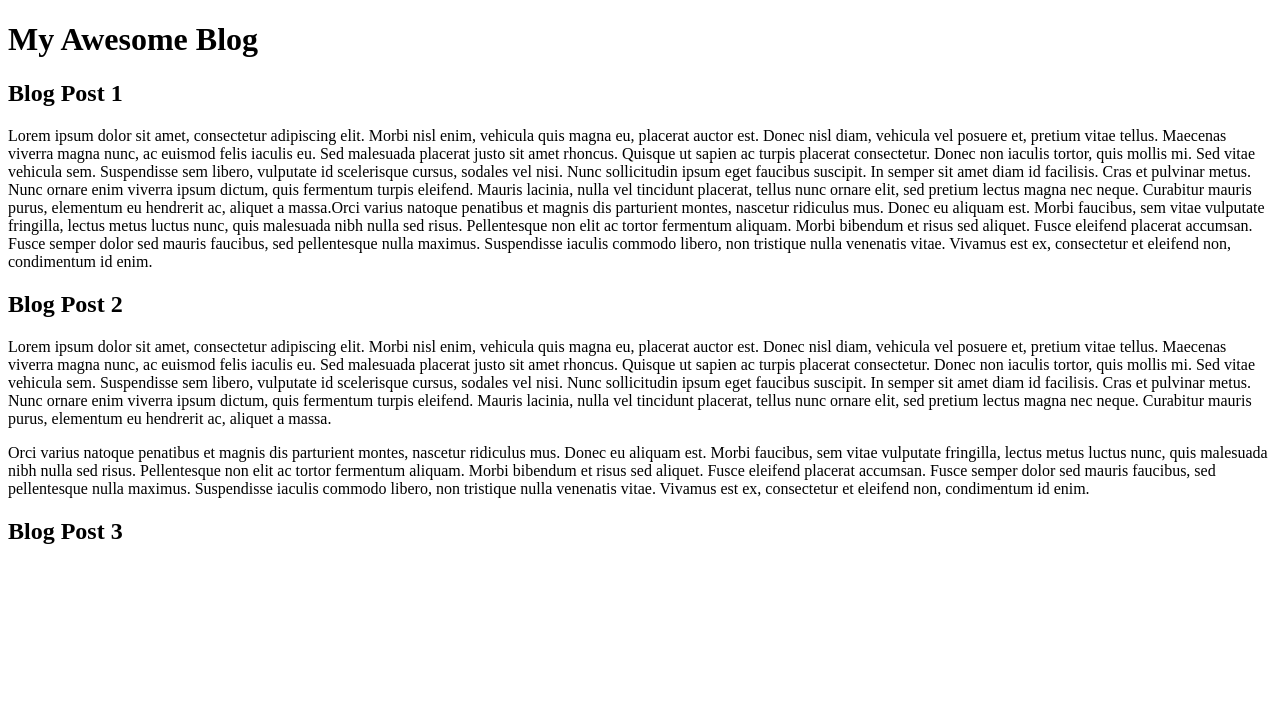
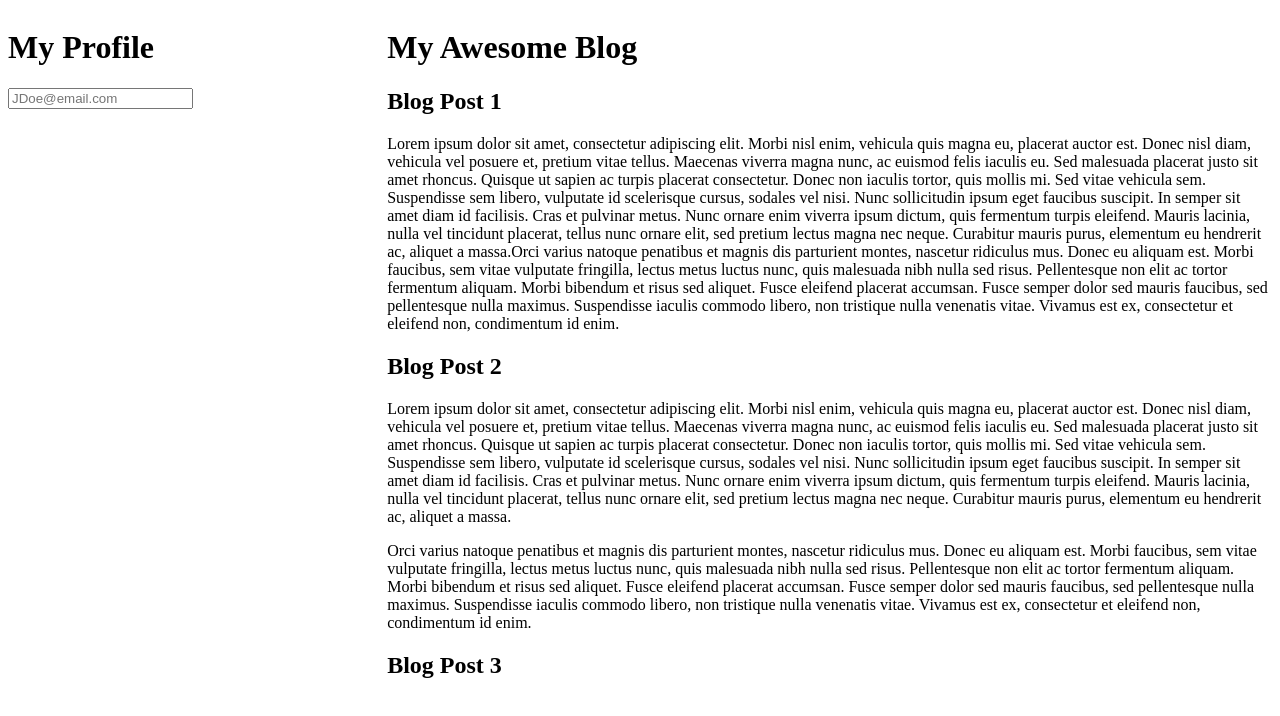
Before and after one commit to GAkers12/DS3870, a plain HTML site: page assignment-2/index.html in a window 1280 px wide. Drawn offline with Linux system fonts and the light colour scheme.

Commit message:
Aug 27 2021
Classwork Commit

```diff
--- a/assignment-2/index.html
+++ b/assignment-2/index.html
@@ -7,6 +7,12 @@
     <title>My Blog</title>
 </head>
 <body>
+<div id="drawer" style= "display:inline;">
+    <div style= "width:25%; display:block; float:left;" id="profile" >
+        <h1>My Profile</h1>
+        <input type= "text" id="txtContactEmail" placeholder="JDoe@email.com">
+    </div>
+    <div style="width:70%; margin-left: 5%; display:block; float:left;" id="blog">
         <h1>My Awesome Blog</h1>
         <h2>Blog Post 1</h2>
         <p1>Lorem ipsum dolor sit amet, consectetur adipiscing elit. Morbi nisl enim, vehicula quis magna eu, placerat auctor est. Donec nisl diam, vehicula vel posuere et, pretium vitae tellus. Maecenas viverra magna nunc, ac euismod felis iaculis eu. Sed malesuada placerat justo sit amet rhoncus. Quisque ut sapien ac turpis placerat consectetur. Donec non iaculis tortor, quis mollis mi. Sed vitae vehicula sem. Suspendisse sem libero, vulputate id scelerisque cursus, sodales vel nisi. Nunc sollicitudin ipsum eget faucibus suscipit. In semper sit amet diam id facilisis. Cras et pulvinar metus. Nunc ornare enim viverra ipsum dictum, quis fermentum turpis eleifend. Mauris lacinia, nulla vel tincidunt placerat, tellus nunc ornare elit, sed pretium lectus magna nec neque. Curabitur mauris purus, elementum eu hendrerit ac, aliquet a massa.Orci varius natoque penatibus et magnis dis parturient montes, nascetur ridiculus mus. Donec eu aliquam est. Morbi faucibus, sem vitae vulputate fringilla, lectus metus luctus nunc, quis malesuada nibh nulla sed risus. Pellentesque non elit ac tortor fermentum aliquam. Morbi bibendum et risus sed aliquet. Fusce eleifend placerat accumsan. Fusce semper dolor sed mauris faucibus, sed pellentesque nulla maximus. Suspendisse iaculis commodo libero, non tristique nulla venenatis vitae. Vivamus est ex, consectetur et eleifend non, condimentum id enim.</p1>
@@ -15,6 +21,8 @@
 
         <p1>Orci varius natoque penatibus et magnis dis parturient montes, nascetur ridiculus mus. Donec eu aliquam est. Morbi faucibus, sem vitae vulputate fringilla, lectus metus luctus nunc, quis malesuada nibh nulla sed risus. Pellentesque non elit ac tortor fermentum aliquam. Morbi bibendum et risus sed aliquet. Fusce eleifend placerat accumsan. Fusce semper dolor sed mauris faucibus, sed pellentesque nulla maximus. Suspendisse iaculis commodo libero, non tristique nulla venenatis vitae. Vivamus est ex, consectetur et eleifend non, condimentum id enim.</p1>
         <h2>Blog Post 3</h2>
+    </div>
+</div>
 
 </body>
 </html>
```
Also changed, not shown: assignment-2/css/Library/bootstrap.min.css (added), assignment-2/js/Library/bootstrap.bundle.min.js (added), 2 other files. Lines whose indentation alone changed are shown as unchanged.
